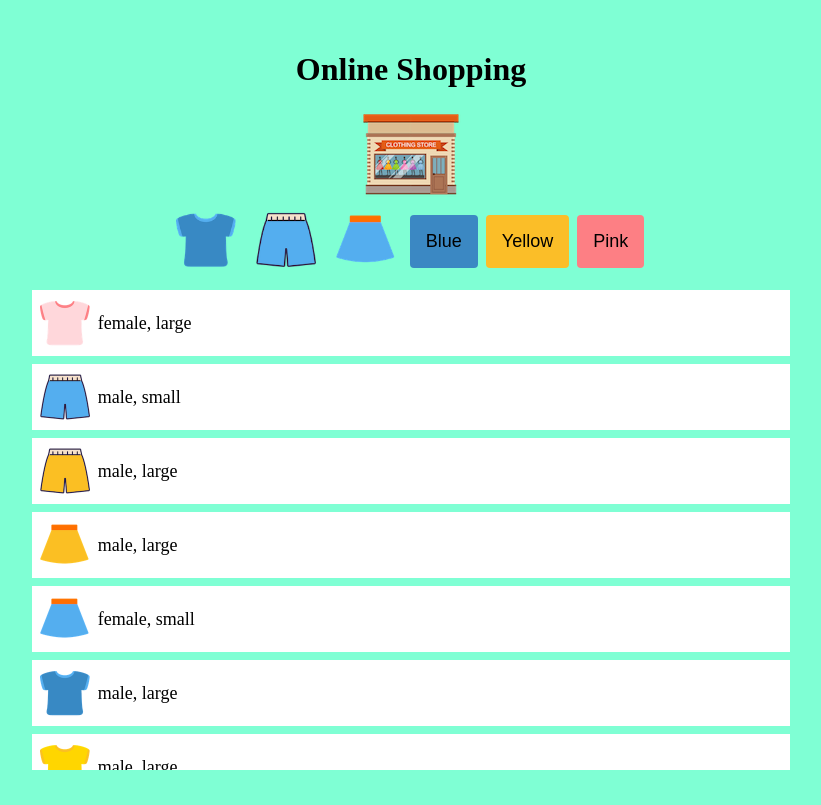
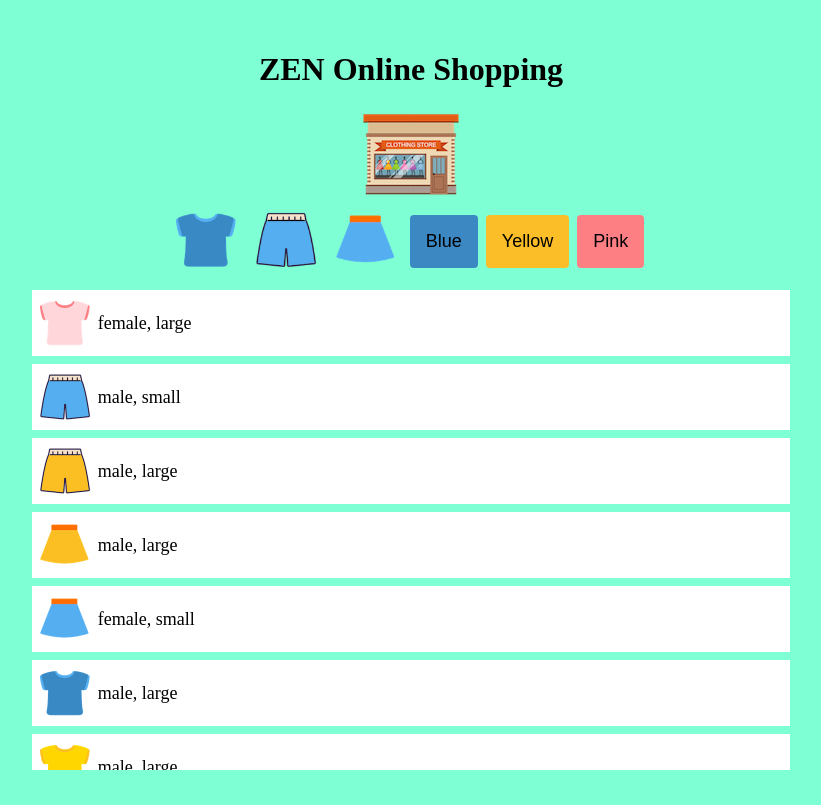
Before and after one commit to yulbamn/dockerimage, a plain HTML site: page index.html in a window 1280 px wide. Shown: the whole page, without its empty margins (229-1050 px from the left). Drawn offline with Linux system fonts and the light colour scheme.

Commit message:
Update index.html

```diff
--- a/index.html
+++ b/index.html
@@ -8,7 +8,7 @@
     <script src="src/main.js" defer></script>
   </head>
   <body>
-    <h1 style="color: #000000;">Online Shopping</h1>
+    <h1 style="color: #000000;">ZEN Online Shopping</h1>
     <!-- Logo -->
     <img src="img/logo.png" alt="Logo" class="logo" />
 
```
